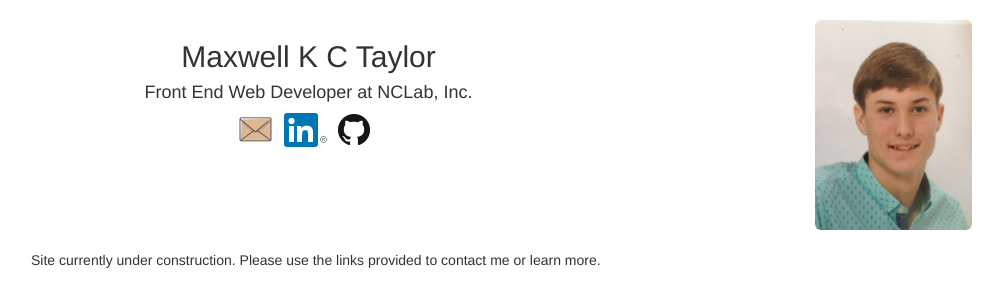
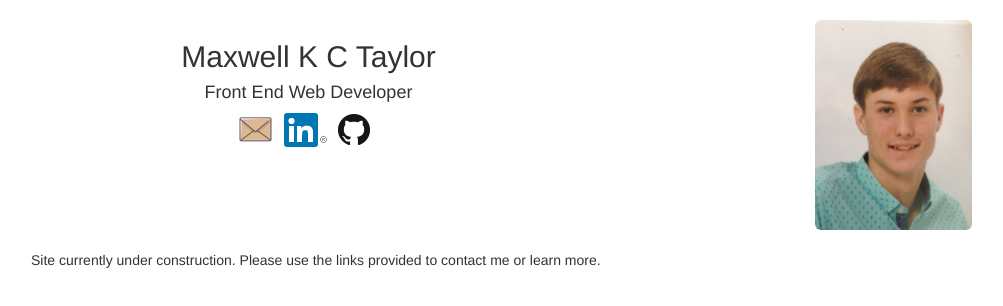
Before and after one commit to maxwell9999/maxwell9999.github.io, a plain HTML site: page index.html in a window 1280 px wide. Shown: the whole page, without its empty margins (39-1042 px from the left). Drawn offline with Linux system fonts and the light colour scheme.

Commit message:
updated position

```diff
--- a/index.html
+++ b/index.html
@@ -22,7 +22,7 @@
     <div class="row">
       <div class="col-sm-6 col-xs-12">
         <h2 class="header-name text-center">Maxwell K C Taylor</h2>
-        <h4 class="sub-header-title text-center">Front End Web Developer at NCLab, Inc.</h4>
+        <h4 class="sub-header-title text-center">Front End Web Developer</h4>
         <div class="row">
           <div class="col-xs-2">
           </div>
```
